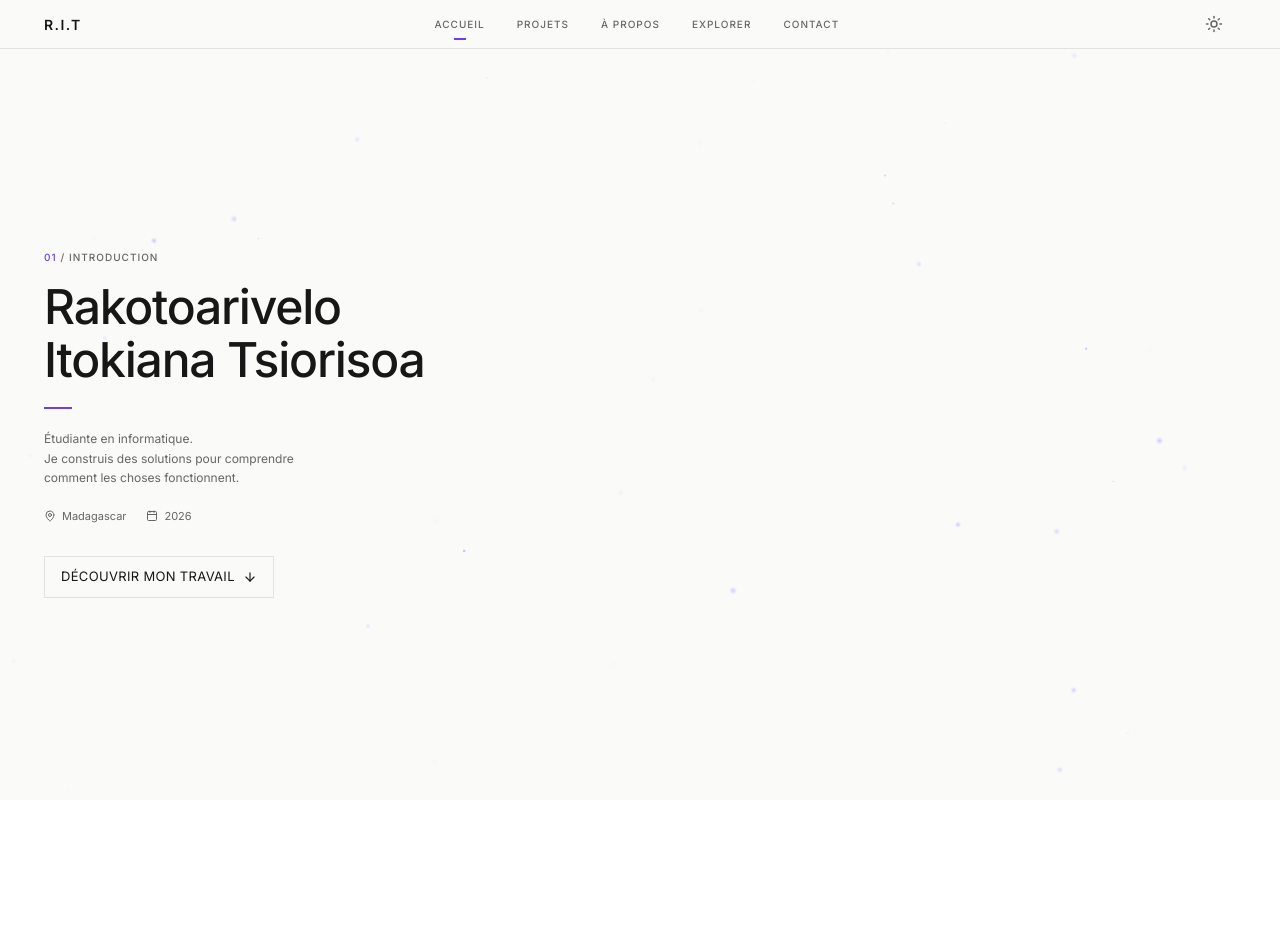
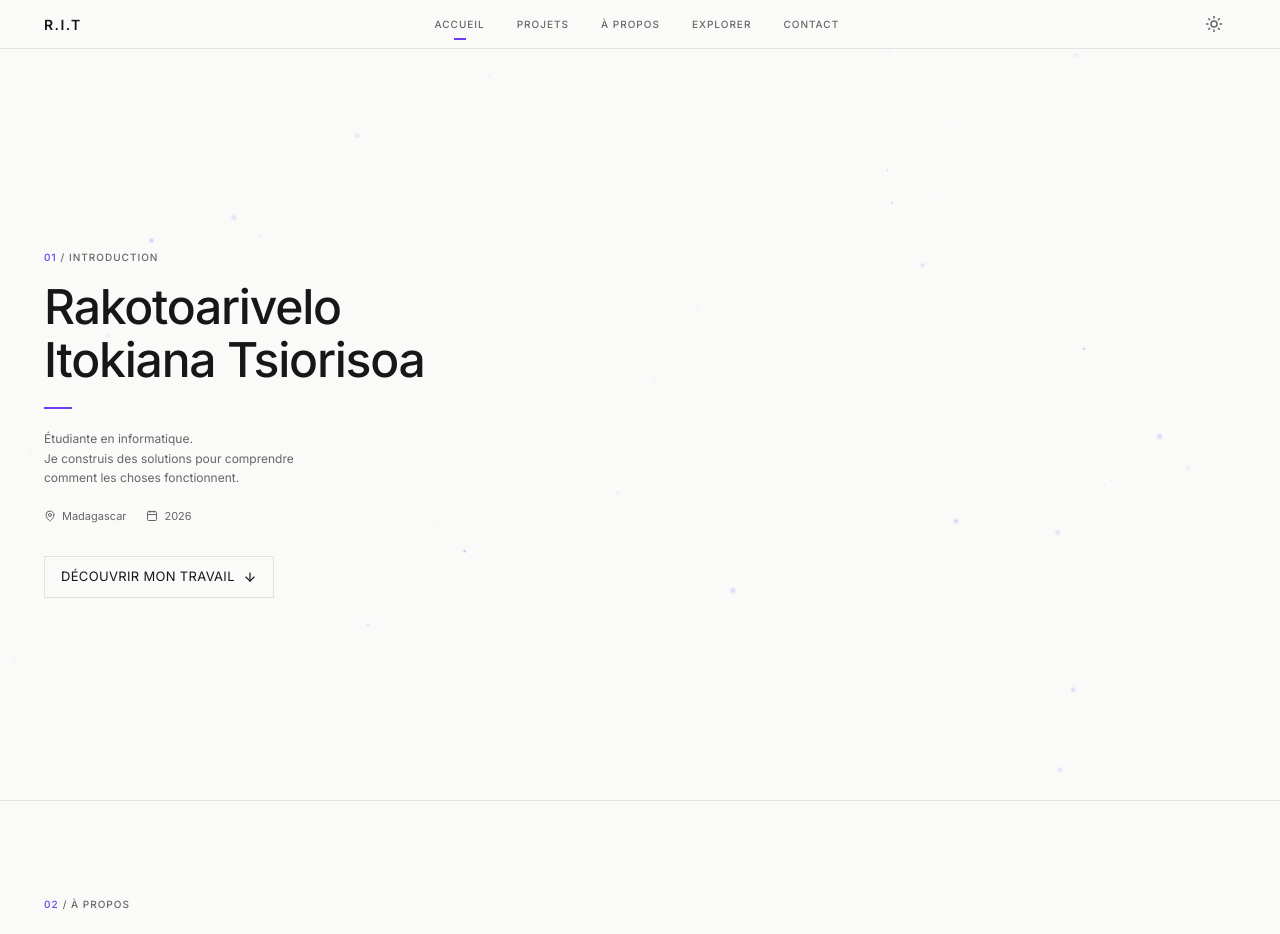
Before and after one commit to ItokianaRAKT/portfolio, a React (Vite) app: page / in a window 1280 px wide. Shown: the top 934 px of the page. Before the commit the page ends 800 px from the top, so only its background shows below. Built offline with nearby package versions, Linux system fonts and the light colour scheme.

Commit message:
feat: integrate About in App

```diff
--- a/src/App.tsx
+++ b/src/App.tsx
@@ -1,6 +1,7 @@
 import { ThemeProvider } from './context/ThemeContext'
 import { Navbar } from './components/Navbar'
 import { Hero } from './sections/Hero'
+import { About } from './sections/About'
 
 function App() {
   return (
@@ -9,6 +10,7 @@ function App() {
         <Navbar />
         <main className="pt-12">
           <Hero />
+          <About />
         </main>
       </div>
     </ThemeProvider>
```
